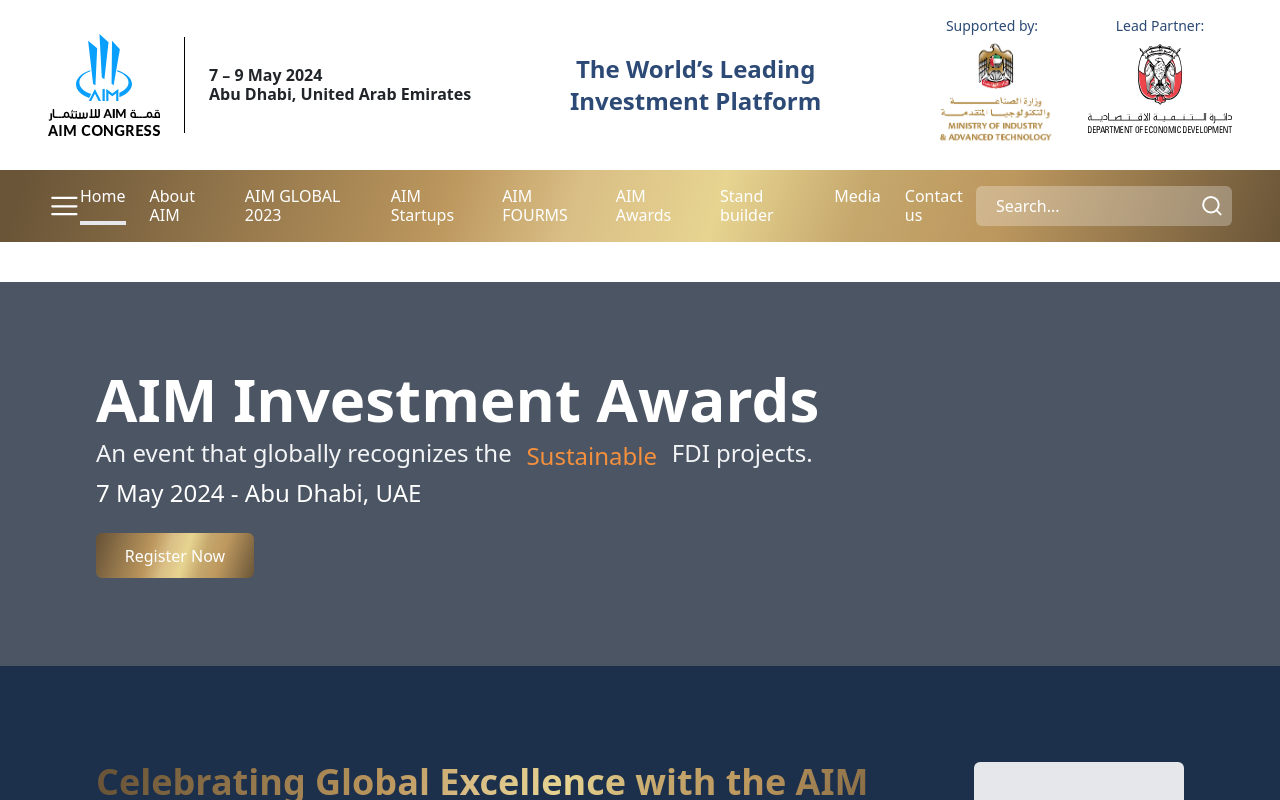
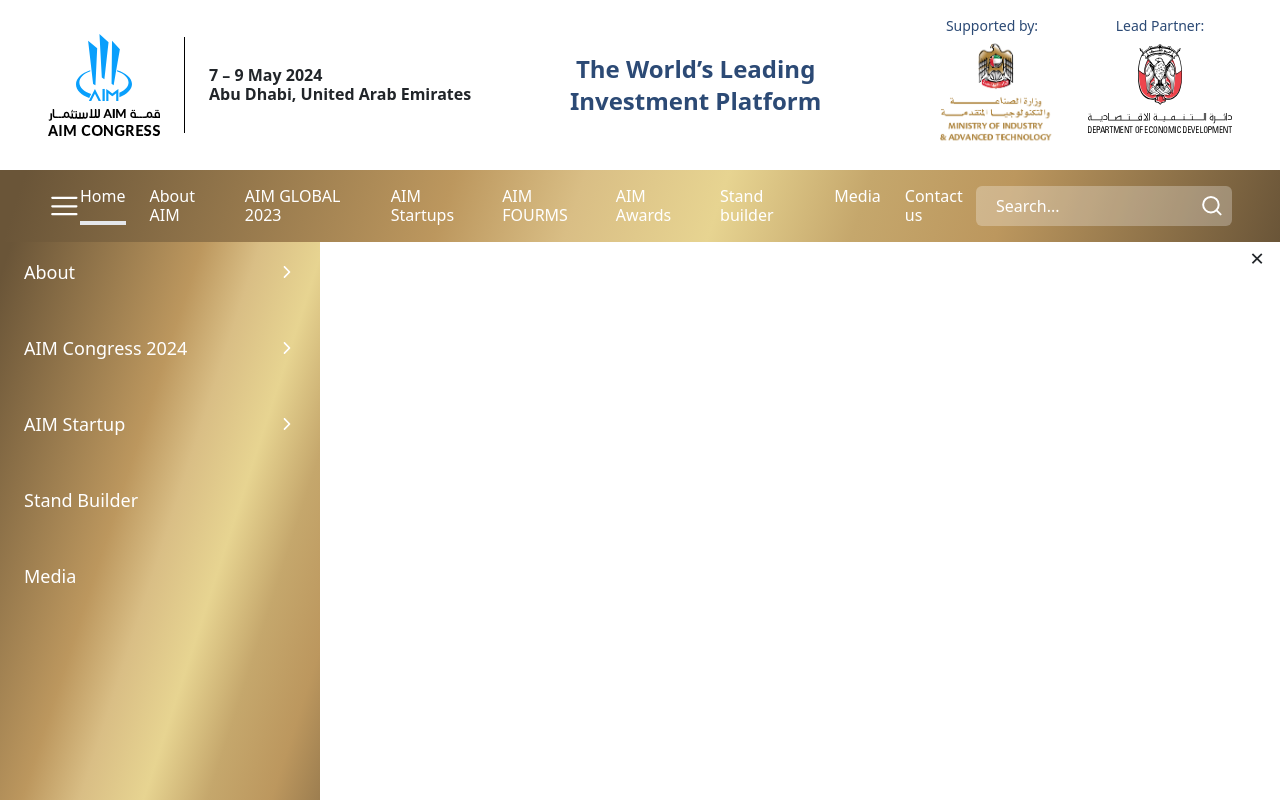
Before and after one commit to althafMuhammedUmer/AIM_investment_React, a React (Vite) app: page / in a window 1280 px wide. Both pictures are taken after a click on the picture 64 px from the left and 205 px from the top of the page. Shown: the top 800 px of the page. Built offline with nearby package versions, Linux system fonts and the light colour scheme.

Commit message:
added offcanvas

```diff
--- a/src/components/navbar/CollapsHorizontal.jsx
+++ b/src/components/navbar/CollapsHorizontal.jsx
@@ -4,11 +4,12 @@
 import Collapse from 'react-bootstrap/Collapse';
 
 function CollapsHorizontal({ show }) {
+
   return (
     <>
       <div className='w-full'>
-        {/* Use the 'show' prop instead of 'open' */}
-        <Collapse in={show} dimension="width" className='w-full'>
+
+        <Collapse in={show} dimension="width" className='w-full collaps-horizontal'>
           <div id="example-collapse-text">
             <div className='w-full bg-white h-10'>
 
--- a/src/components/navbar/Navbar.jsx
+++ b/src/components/navbar/Navbar.jsx
@@ -2,14 +2,16 @@
 import "./nav.css";
 import menuIcon from "../../assets/icons/menu.svg";
 import searchIcon from "../../assets/icons/search-icon.svg";
+import OffCanvas from "./Offcanvas";
 
-import CollapsHorizontal from "./CollapsHorizontal";
 
 
 const Navbar = () => {
   const [activeItem, setActiveItem] = useState("Home");
   const [show, setShow] = useState(false);
+  const [open, setOpen] = useState(false);
 
+  const handleClose = () => setShow(false);
   const handleShow = () => setShow(!show);
 
   const handleItemClick = (itemName) => {
@@ -115,7 +117,7 @@
           </div>
         </div>
       </nav>
-      <CollapsHorizontal show={show}/>
+      <OffCanvas show={show} handleClose={handleClose}/>
 
     </>
   );
--- a/src/components/navbar/OffCanvas.jsx
+++ b/src/components/navbar/OffCanvas.jsx
@@ -1,15 +1,106 @@
 // OffCanvas.js
-import React from "react";
+import React, { useState } from "react";
 import PropTypes from "prop-types";
 import { IoIosArrowForward } from "react-icons/io";
+import "./offcanvas.css";
+import AccordinComponent from "../widgets/AccordinComponent";
+
+const MenuItem = ({ item, onItemClick }) => {
+  const hasSubMenu = item.subMenu && item.subMenu.length > 0;
+
+  const handleItemClick = () => {
+    if (hasSubMenu) {
+      onItemClick(item.subMenu);
+    }
+  };
+
+  return (
+    <li
+      className={`flex px-4 py-3 justify-between items-center text-lg hover:bg-transparentBgColor cursor-pointer ${
+        hasSubMenu ? "relative" : ""
+      }`}
+      onClick={handleItemClick}
+    >
+      <p>{item.label}</p>
+      {hasSubMenu && <IoIosArrowForward />}
+    </li>
+  );
+};
+
+const SubMenu = ({ items }) => {
+  return (
+    <div className="flex flex-col bg-slate-200-400  w-full p-4 gap-3">
+      {items.map((subItem, index) => (
+        <div
+          key={index}
+          className=" hover:bg-transparentBgColor cursor-pointer"
+        >
+          <p className="text-3xl font-medium">{subItem.title}</p>
+          <ul>
+            <li>{subItem.subtitle}</li>
+            <li>{subItem.menuItem}</li>
+          </ul>
+        </div>
+      ))}
+    </div>
+  );
+};
 
 const OffCanvas = ({ show, handleClose }) => {
+  const [selectedSubMenu, setSelectedSubMenu] = useState([]);
+
+  const dummyMenuItems = [
+
+
+    {
+      label: "About",
+      subMenu: [
+        { title: "About Us" },
+        { subtitle: "lorem upsem" },
+        { menuItem: <AccordinComponent /> },
+      ],
+    },
+    {
+      label: "AIM Congress 2024",
+      subMenu: [
+        { title: "AIM Congress 2024" },
+        { subtitle: "lorem upsem" },
+        { menuItem: <AccordinComponent /> },
+      ],
+    },
+    {
+      label: "AIM Startup",
+      subMenu: [
+        { title: "AIM Startup" },
+        { subtitle: "lorem upsem" },
+        { menuItem: <AccordinComponent /> },
+      ],
+    },
+    { label: "Stand Builder" },
+    { label: "Media" },
+  ];
+
+  const handleItemClick = (subMenu) => {
+    setSelectedSubMenu(subMenu);
+  };
+
   return (
     <div
-      className={`off-canvas relative bg-white transition-transform duration-300 ease-in-out transform ${
-        show ? "flex translate-x-0" : "hidden"
+      className={`off-canvas relative h-[100vh] grid grid-cols-4  bg-white  ${
+        show ? "flex" : "hidden"
       }`}
     >
+      <div className=" sidebar text-white">
+        <ul className="w-full  flex flex-col gap-3">
+          {dummyMenuItems.map((item, index) => (
+            <MenuItem key={index} item={item} onItemClick={handleItemClick} />
+          ))}
+        </ul>
+      </div>
+
+      <div className="col-span-3">
+        <SubMenu items={selectedSubMenu} />
+      </div>
 
       <button
         className="absolute top-0 right-4 text-2xl cursor-pointer"
@@ -17,16 +108,6 @@
       >
         &times;
       </button>
-
-
-      <div className=" w-1/4">
-
-        <ul className="">
-          <li className="flex items-center w-full bg-slate-400">Home <IoIosArrowForward /></li>
-          <li className="flex items-center w-full bg-slate-400">About</li>
-          <li className="flex items-center w-full bg-slate-400">Media</li>
-        </ul>
-      </div>
     </div>
   );
 };
--- /dev/null
+++ b/src/components/navbar/offcanvas.css
@@ -0,0 +1,3 @@
+.sidebar {
+    background: var(--color-bg-primary);
+}
--- /dev/null
+++ b/src/components/widgets/AccordinComponent.jsx
@@ -0,0 +1,42 @@
+import Accordion from 'react-bootstrap/Accordion';
+
+function AccordinComponent() {
+  return (
+    <Accordion defaultActiveKey="0" className="w-full border-none flex flex-col gap-3">
+      <Accordion.Item eventKey="0" className='border-none focus:outline-none'>
+        <Accordion.Header className="cursor-pointer hover:bg-gray-200 p-2">Pillars</Accordion.Header>
+        <Accordion.Body>
+          <ul className="list-none p-0 m-0">
+            <li className="py-2 ">Item 1</li>
+            <li className="py-2 ">Item 2</li>
+
+          </ul>
+        </Accordion.Body>
+      </Accordion.Item>
+
+      <Accordion.Item eventKey="1" className='border-none focus:outline-none'>
+        <Accordion.Header className="cursor-pointer hover:bg-gray-200 p-2">Tracks</Accordion.Header>
+        <Accordion.Body>
+          <ul className="list-none p-0 m-0">
+            <li className="py-2 ">Item 1</li>
+            <li className="py-2 ">Item 2</li>
+
+          </ul>
+        </Accordion.Body>
+      </Accordion.Item>
+
+      <Accordion.Item eventKey="2" className='border-none focus:outline-none'>
+        <Accordion.Header className="cursor-pointer hover:bg-gray-200 p-2 ">Features</Accordion.Header>
+        <Accordion.Body>
+          <ul className="list-none p-0 m-0">
+            <li className="py-2 ">Item 1</li>
+            <li className="py-2 ">Item 2</li>
+
+          </ul>
+        </Accordion.Body>
+      </Accordion.Item>
+    </Accordion>
+  );
+}
+
+export default AccordinComponent;
--- a/src/index.css
+++ b/src/index.css
@@ -54,3 +54,9 @@
 .bgPrimary {
   background: var(--color-bg-primary);
 }
+
+.collaps-horizontal {
+  transition: max-width 0.3s ease-in-out;
+  overflow: hidden;
+  max-width: 100%;
+}
```
